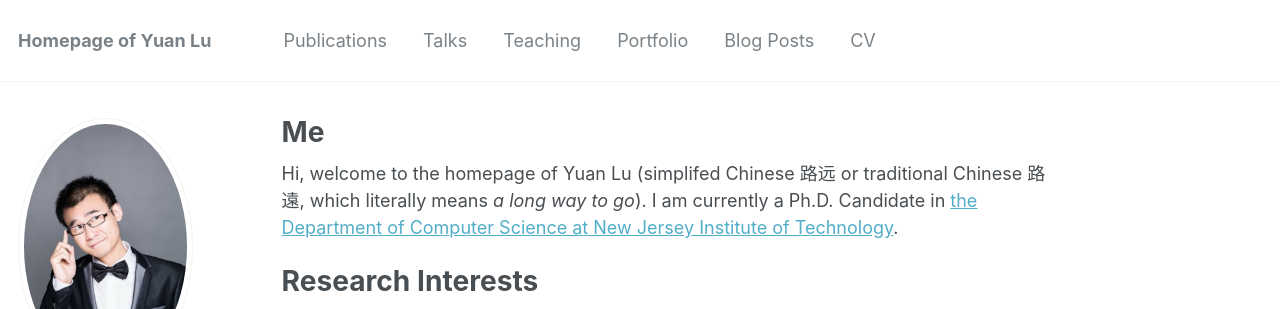
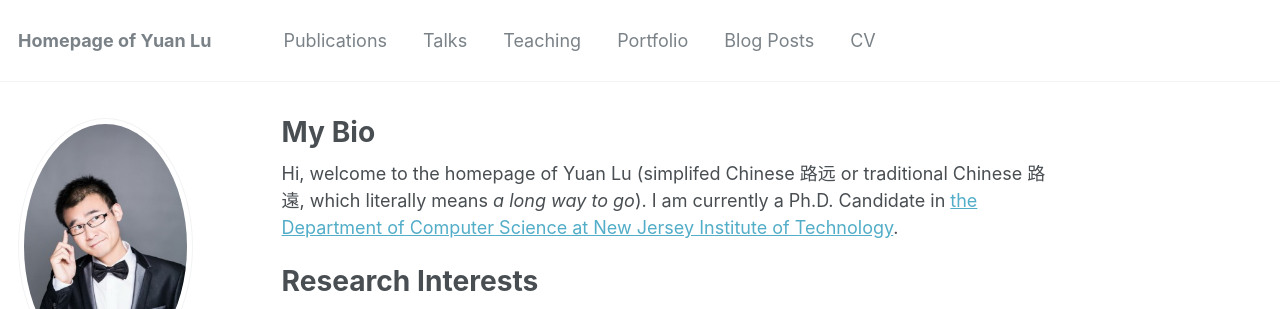
Before and after one commit to yylluu/yylluu.github.io, a Jekyll site: the page built from _pages/about.md, in a window 1280 px wide and 900 px high. Shown: the top 309 px of the window. Built offline with Jekyll 4.4.1, drawn with Linux system fonts in a browser that asks for light colours.

Commit message:
Update about.md

```diff
--- a/_pages/about.md
+++ b/_pages/about.md
@@ -1,6 +1,6 @@
 ---
 permalink: /
-title: "Me"
+title: "My Bio"
 excerpt: "Yuan Lu's Homepage"
 author_profile: true
 redirect_from:
```
